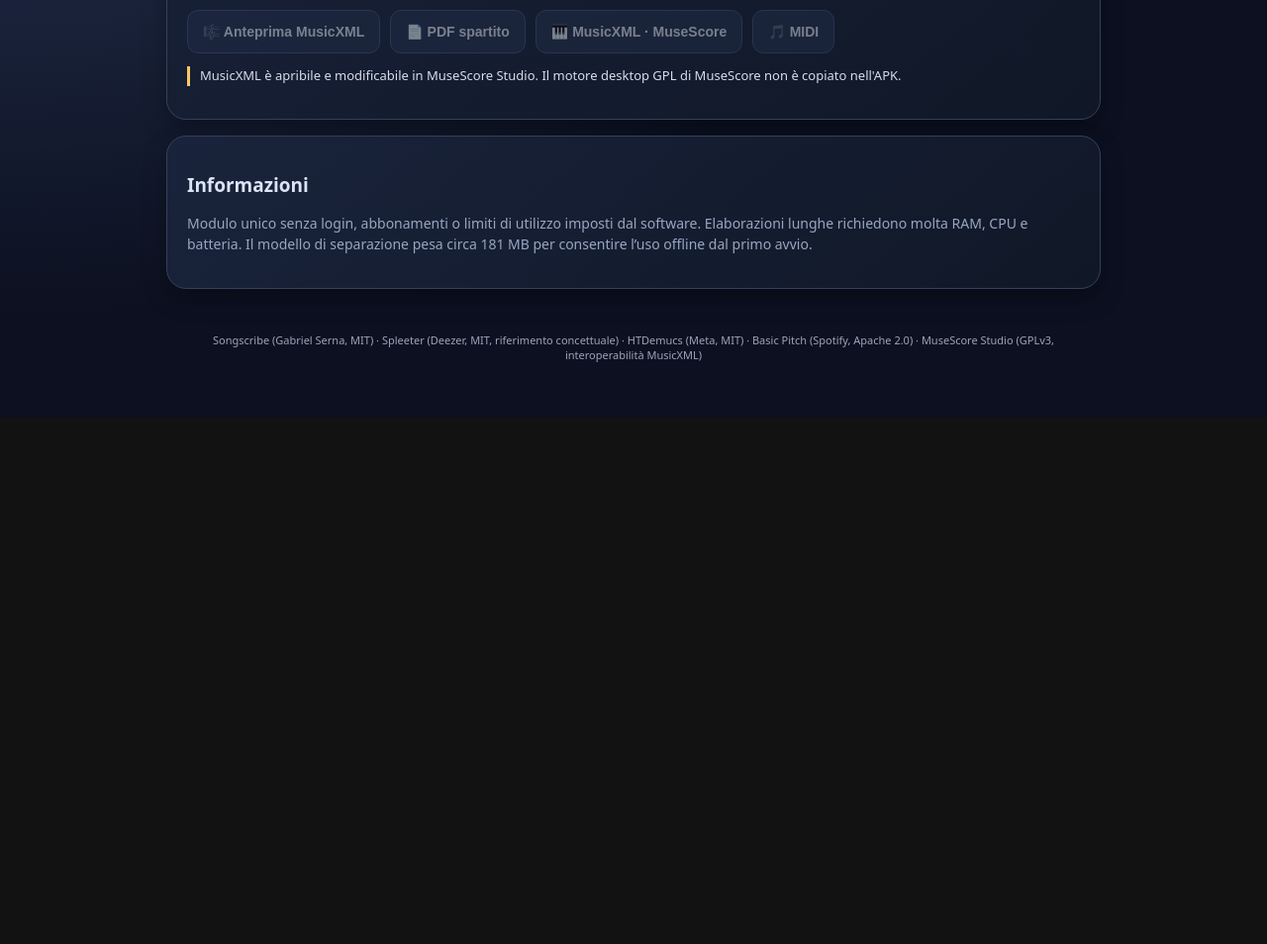
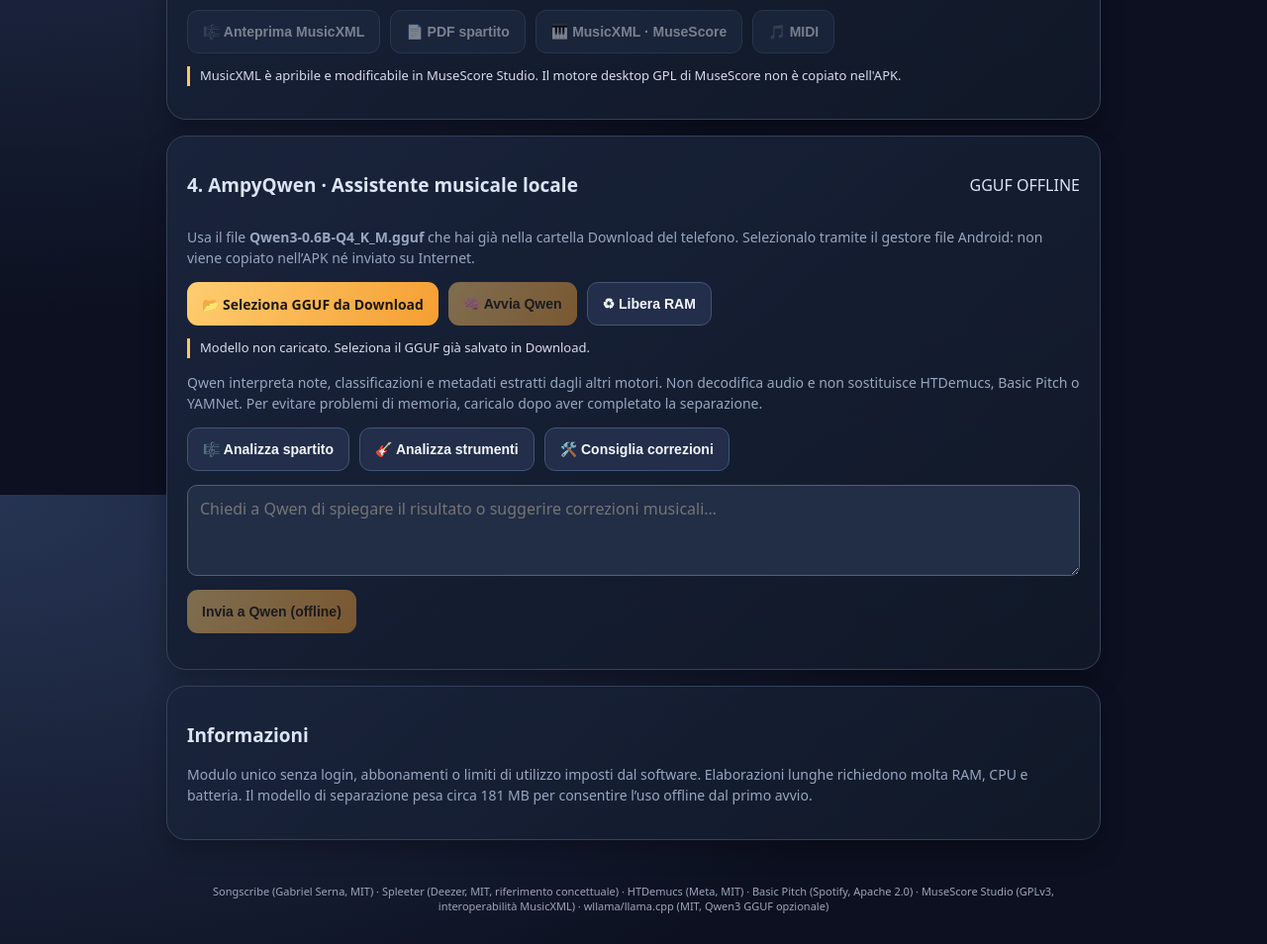
Before and after one commit to Frak89/AmpySongScriber, a website built with Vite: page unified/index.html in a window 1280 px wide. Shown: the part 1100-2054 px from the top of the page at 99% size. Before the commit the page ends 1522 px from the top, so only its background shows below. Built offline with nearby package versions, Linux system fonts and the light colour scheme; what onnxruntime-web would draw is missing.

Commit message:
Rev5 add Android Download GGUF selection, Qwen controls and music-analysis assistant panel

```diff
--- a/unified/index.html
+++ b/unified/index.html
@@ -48,6 +48,26 @@
 <progress id="midiProgress" max="100" value="0" style="display:none"></progress><div id="score"></div>
 <div class="actions" style="margin-top:14px"><button class="secondary" id="preview" disabled>🎼 Anteprima MusicXML</button><button class="secondary" id="pdf" disabled>📄 PDF spartito</button><button class="secondary" id="xml" disabled>🎹 MusicXML · MuseScore</button><button class="secondary" id="midi" disabled>🎵 MIDI</button></div>
 <p class="notice">MusicXML è apribile e modificabile in MuseScore Studio. Il motore desktop GPL di MuseScore non è copiato nell'APK.</p></section>
+<section class="card" id="qwenPanel">
+ <div class="line"><h2>4. AmpyQwen · Assistente musicale locale</h2><span class="tag">GGUF OFFLINE</span></div>
+ <p class="sub">Usa il file <strong>Qwen3-0.6B-Q4_K_M.gguf</strong> che hai già nella cartella Download del telefono. Selezionalo tramite il gestore file Android: non viene copiato nell’APK né inviato su Internet.</p>
+ <div class="actions">
+  <label class="filelabel" for="qwenFile">📂 Seleziona GGUF da Download</label>
+  <input id="qwenFile" type="file" accept=".gguf,application/octet-stream"/>
+  <button id="qwenLoad" disabled>🧠 Avvia Qwen</button>
+  <button id="qwenUnload" class="secondary">♻ Libera RAM</button>
+ </div>
+ <p id="qwenStatus" class="notice" role="status">Modello non caricato. Seleziona il GGUF già salvato in Download.</p>
+ <p class="sub">Qwen interpreta note, classificazioni e metadati estratti dagli altri motori. Non decodifica audio e non sostituisce HTDemucs, Basic Pitch o YAMNet. Per evitare problemi di memoria, caricalo dopo aver completato la separazione.</p>
+ <div class="actions">
+  <button class="secondary" data-ampy-ai="Interpreta le note presenti e segnala possibili errori di intonazione o ritmo basandoti soltanto sui dati disponibili.">🎼 Analizza spartito</button>
+  <button class="secondary" data-ampy-ai="Interpreta gli strumenti probabili rilevati da YAMNet, spiegando i limiti della classificazione.">🎸 Analizza strumenti</button>
+  <button class="secondary" data-ampy-ai="Suggerisci una sequenza di miglioramenti per la trascrizione, considerando strumenti, tempo e numero di note.">🛠️ Consiglia correzioni</button>
+ </div>
+ <textarea id="qwenPrompt" rows="3" placeholder="Chiedi a Qwen di spiegare il risultato o suggerire correzioni musicali…" style="display:block;width:100%;resize:vertical;background:#222d46;color:#fff;border:1px solid #51607e;border-radius:10px;padding:12px;margin:14px 0;font:inherit;"></textarea>
+ <button id="qwenAsk" disabled>Invia a Qwen (offline)</button>
+ <pre id="qwenOutput" aria-live="polite" style="font-family:inherit;white-space:pre-wrap;overflow-wrap:anywhere;line-height:1.5;font-size:14px;margin-top:16px;"></pre>
+</section>
 <section class="card"><h2>Informazioni</h2><p class="sub">Modulo unico senza login, abbonamenti o limiti di utilizzo imposti dal software. Elaborazioni lunghe richiedono molta RAM, CPU e batteria. Il modello di separazione pesa circa 181 MB per consentire l’uso offline dal primo avvio.</p></section>
-<footer>Songscribe (Gabriel Serna, MIT) · Spleeter (Deezer, MIT, riferimento concettuale) · HTDemucs (Meta, MIT) · Basic Pitch (Spotify, Apache 2.0) · MuseScore Studio (GPLv3, interoperabilità MusicXML)</footer>
+<footer>Songscribe (Gabriel Serna, MIT) · Spleeter (Deezer, MIT, riferimento concettuale) · HTDemucs (Meta, MIT) · Basic Pitch (Spotify, Apache 2.0) · MuseScore Studio (GPLv3, interoperabilità MusicXML) · wllama/llama.cpp (MIT, Qwen3 GGUF opzionale)</footer>
 </main><script type="module" src="/src/main.js"></script></body></html>
```
